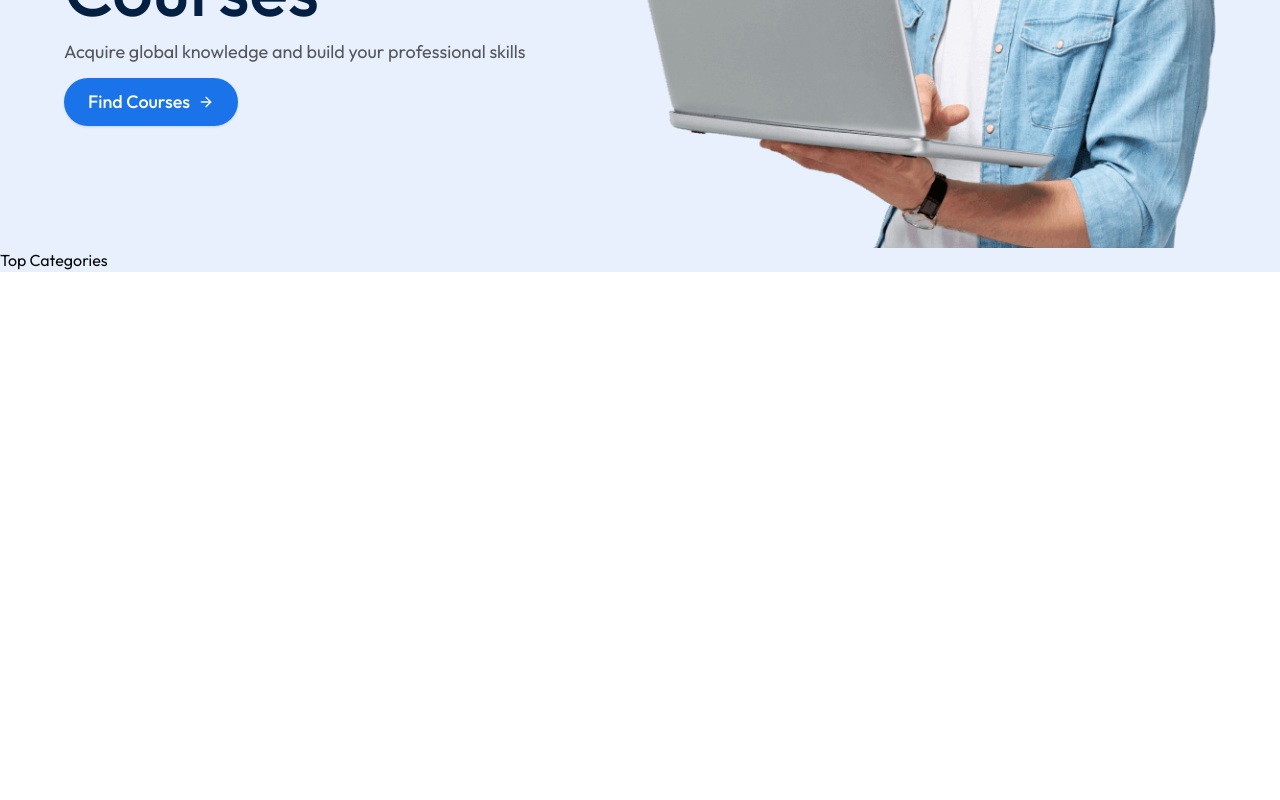
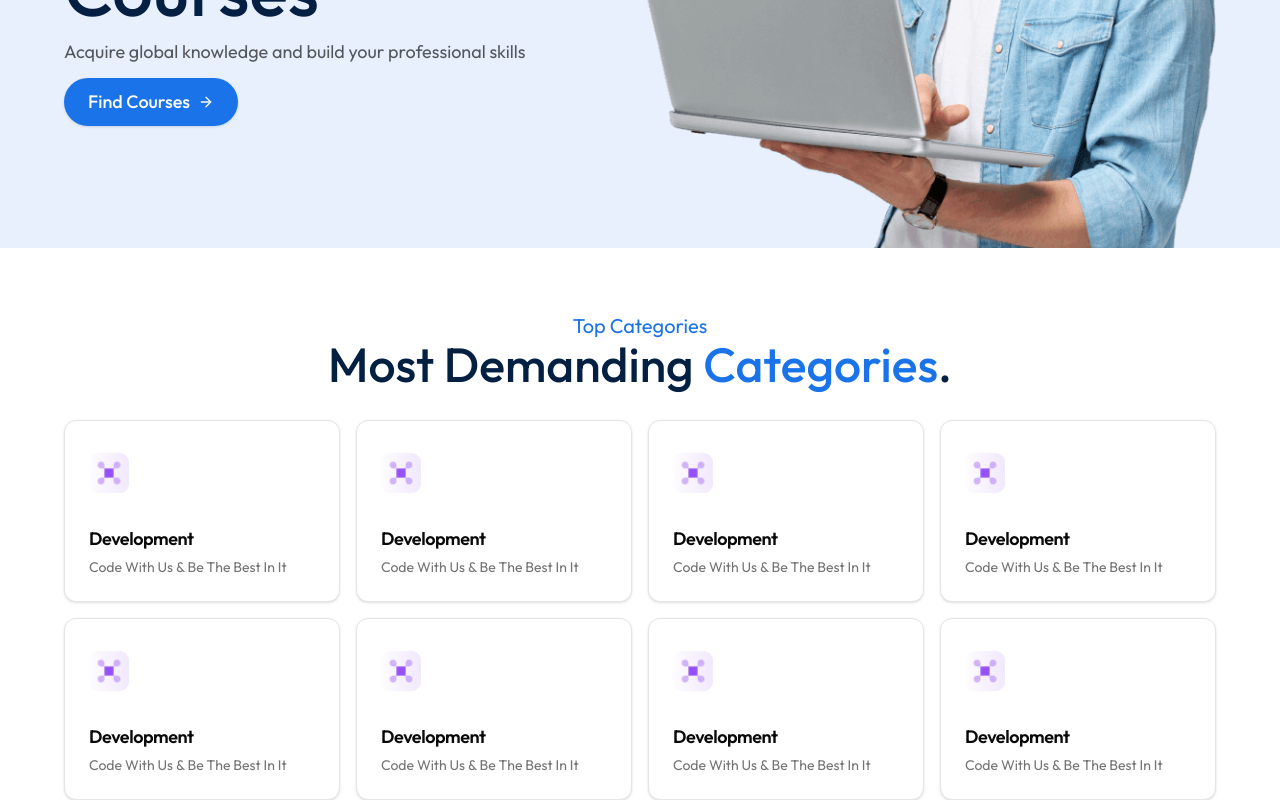
Before and after one commit to NextGen-WebPulse/studyArc-client, a React (Vite) app: page / in a window 1280 px wide. Shown: the part 431-1231 px from the top of the page. Before the commit the page ends 800 px from the top, so only its background shows below. Built offline with nearby package versions, Linux system fonts and the light colour scheme.

Commit message:
feat - Add Categories section
- Inside categories adds Categy Cards & title

```diff
--- a/src/components/home/Banner.tsx
+++ b/src/components/home/Banner.tsx
@@ -1,10 +1,10 @@
 import { Button } from "@/components/ui/button";
-import bannerImage from "../../assets/images/bannerHuman.png";
+import bannerImage from "../../assets/images/HomePageImages/bannerHuman.png";
 import { ArrowRight } from "lucide-react";
 
 const Banner = () => {
   return (
-    <div className="mx-auto mt-2 flex w-[90%] max-w-[1400px] items-center justify-between">
+    <div className="container-responsive mt-2 flex items-center justify-between">
       {/* text section  */}
       <section>
         <BannerText />
--- a/src/components/home/Categories.tsx
+++ b/src/components/home/Categories.tsx
@@ -1,7 +1,85 @@
+import CustomCard from "./CustomCard";
+import CategoryImage from "../../assets/images/HomePageImages/categories-image.webp";
+
+interface ICardContent {
+  id: number;
+  title: string;
+  description: string;
+  image: string;
+}
+
+const cardContent: ICardContent[] = [
+  {
+    id: 1,
+    title: "development",
+    description: "Code with us & be the best in it",
+    image: CategoryImage,
+  },
+  {
+    id: 2,
+    title: "development",
+    description: "Code with us & be the best in it",
+    image: CategoryImage,
+  },
+  {
+    id: 3,
+    title: "development",
+    description: "Code with us & be the best in it",
+    image: CategoryImage,
+  },
+  {
+    id: 4,
+    title: "development",
+    description: "Code with us & be the best in it",
+    image: CategoryImage,
+  },
+  {
+    id: 5,
+    title: "development",
+    description: "Code with us & be the best in it",
+    image: CategoryImage,
+  },
+  {
+    id: 6,
+    title: "development",
+    description: "Code with us & be the best in it",
+    image: CategoryImage,
+  },
+  {
+    id: 7,
+    title: "development",
+    description: "Code with us & be the best in it",
+    image: CategoryImage,
+  },
+  {
+    id: 8,
+    title: "development",
+    description: "Code with us & be the best in it",
+    image: CategoryImage,
+  },
+];
+
 export default function Categories() {
   return (
     <div className="capitalize">
-      <h1>top categories</h1>
+      <section className="py-8 text-center text-primary-500">
+        <h1 className="text-xl">top categories</h1>
+        <h2 className="text-5xl font-medium">
+          <span className="text-additional-500">Most demanding </span>Categories
+          <span className="text-additional-500">.</span>
+        </h2>
+      </section>
+
+      <section className="grid grid-cols-1 gap-4 sm:grid-cols-2 xl:grid-cols-4">
+        {cardContent.map((item) => (
+          <CustomCard
+            key={item.id}
+            title={item.title}
+            description={item.description}
+            image={item.image}
+          />
+        ))}
+      </section>
     </div>
   );
 }
--- /dev/null
+++ b/src/components/home/CustomCard.tsx
@@ -0,0 +1,32 @@
+import {
+  Card,
+  CardContent,
+  CardDescription,
+  CardFooter,
+  CardHeader,
+  CardTitle,
+} from "../ui/card";
+
+interface CardProps {
+  title: string;
+  description: string;
+  image: string;
+}
+
+export default function CustomCard({ title, description, image }: CardProps) {
+  return (
+    <>
+      <Card className="cursor-pointer transition hover:-translate-y-1 hover:border-primary-300">
+        <CardHeader>
+          <CardContent className="px-0 py-2">
+            <img src={image} alt={`image for ${title}`} className="w-10" />
+          </CardContent>
+        </CardHeader>
+        <CardFooter className="flex-col items-start justify-start gap-1">
+          <CardTitle className="text-lg">{title}</CardTitle>
+          <CardDescription>{description}</CardDescription>
+        </CardFooter>
+      </Card>
+    </>
+  );
+}
--- a/src/components/shared/Navbar.tsx
+++ b/src/components/shared/Navbar.tsx
@@ -30,8 +30,8 @@ const navItems: TNavItems[] = [
 ];
 
 const Logo = () => (
-  <div className="font-fontOutfit text-3xl font-bold">
-    Study<span className="font-normal">Arc</span>
+  <div className="font-fontOutfit text-4xl font-medium">
+    Study<span className="font-light">Arc</span>
   </div>
 );
 
--- a/src/index.css
+++ b/src/index.css
@@ -70,3 +70,13 @@
     @apply bg-background text-foreground font-fontOutfit;
   }
 }
+
+@layer utilities {
+  .container-responsive {
+    @apply mx-auto w-[90%] max-w-[1400px];
+  }
+
+  .transition {
+    @apply transition-all duration-500
+  }
+}
--- a/src/pages/index.tsx
+++ b/src/pages/index.tsx
@@ -3,10 +3,14 @@ import Categories from "../components/home/Categories";
 
 const Home = () => {
   return (
-    <div className="bg-primary-50">
-      <Banner />
-      <Categories />
-    </div>
+    <>
+      <div className="bg-primary-50">
+        <Banner />
+      </div>
+      <div className="container-responsive mt-8">
+        <Categories />
+      </div>
+    </>
   );
 };
 
```
Also changed, not shown: src/assets/images/HomePageImages/bannerHuman.png (renamed from src/assets/images/bannerHuman.png), src/assets/images/HomePageImages/categories-image.webp (added).
